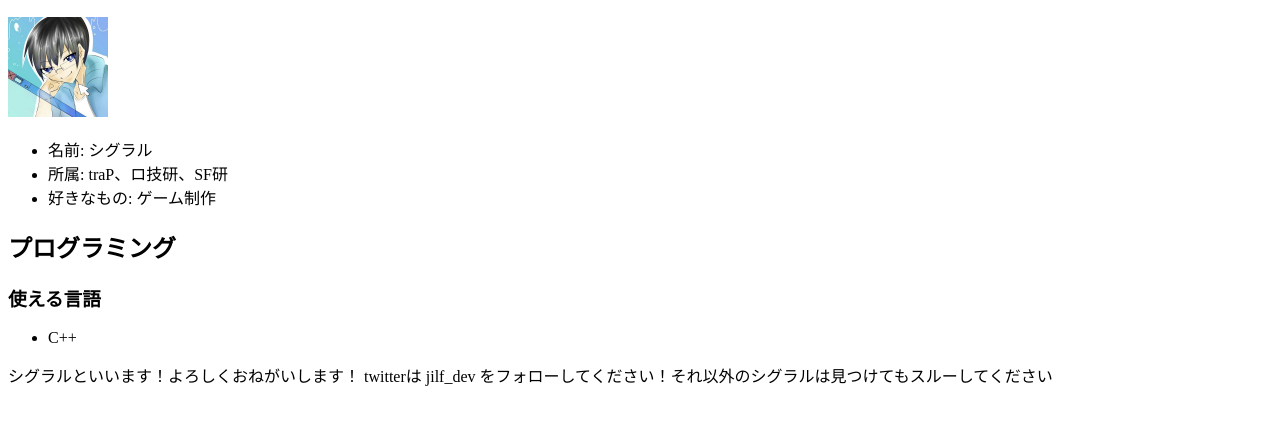
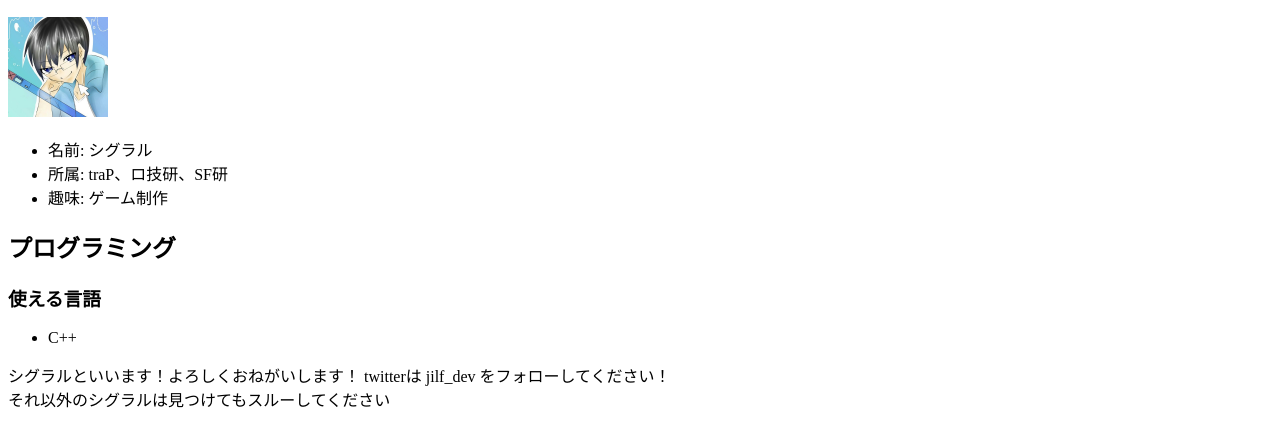
Before and after one commit to shigural/introduction, a plain HTML site: page index.html in a window 1280 px wide. Shown: the part 127-574 px from the top of the page. Drawn offline with Linux system fonts and the light colour scheme.

Commit message:
改行修正

```diff
--- a/index.html
+++ b/index.html
@@ -13,7 +13,7 @@
     <ul>
       <li>名前: シグラル</li>
       <li>所属: traP、ロ技研、SF研</li>
-      <li>好きなもの: ゲーム制作</li>
+      <li>趣味: ゲーム制作</li>
     </ul>
 
   </div>
@@ -27,7 +27,7 @@
   </div>
   <p>
     シグラルといいます！よろしくおねがいします！
-    twitterは jilf_dev をフォローしてください！それ以外のシグラルは見つけてもスルーしてください
+    twitterは jilf_dev をフォローしてください！<br/>それ以外のシグラルは見つけてもスルーしてください
 
   </p>
 </body>
```
